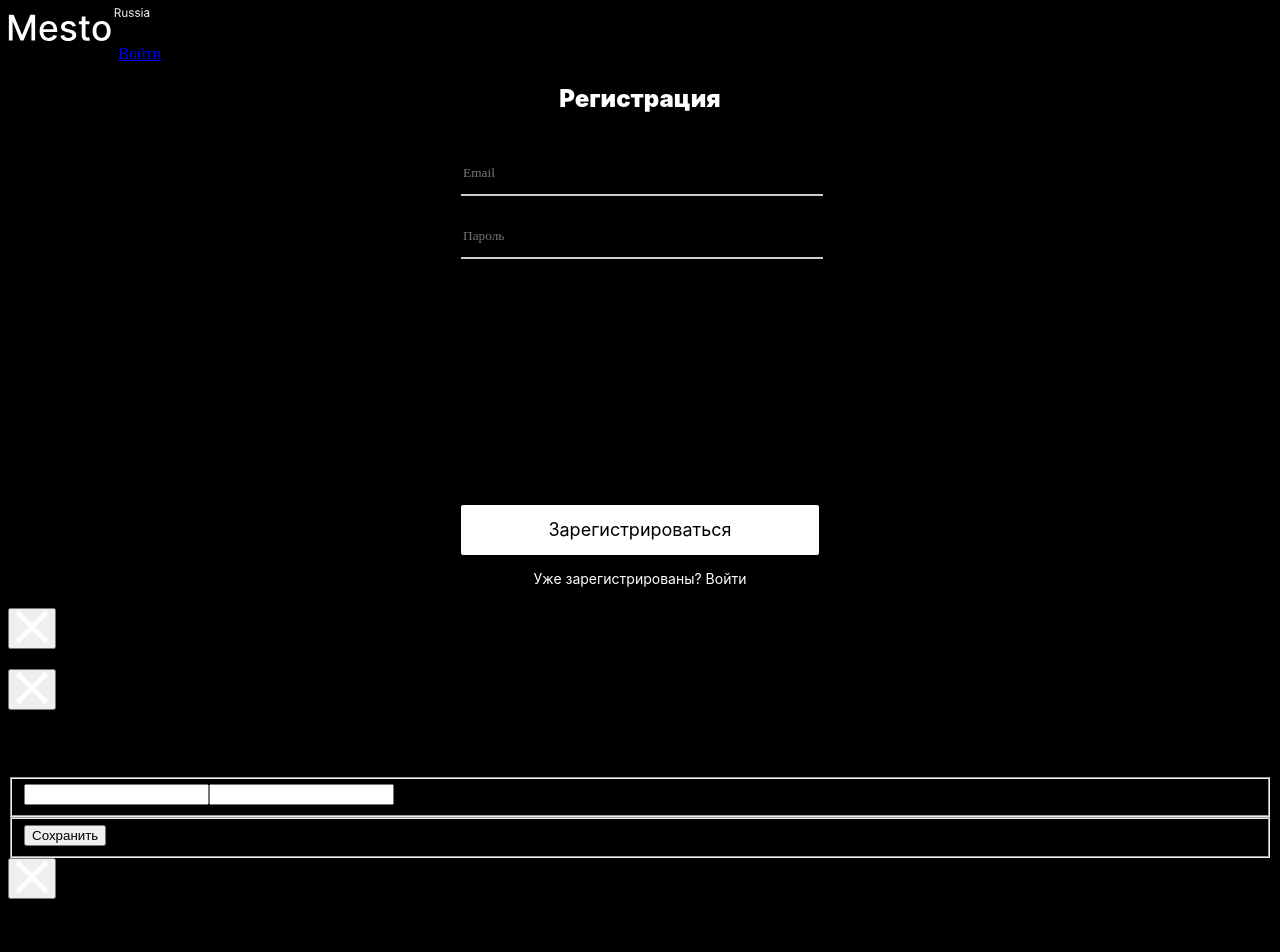
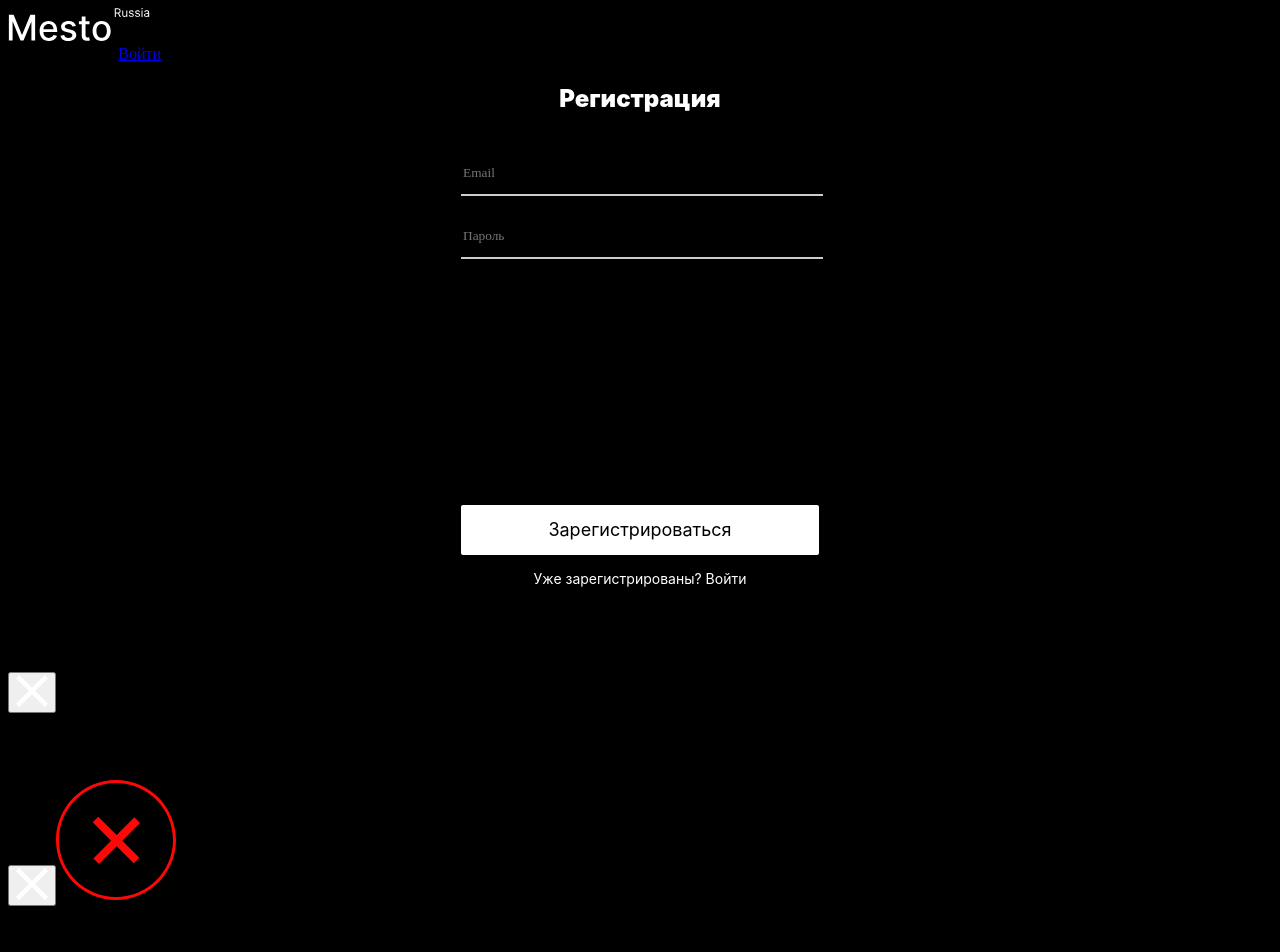
Before and after one commit to arman1231/react-mesto-auth, a React (Create React App) app: page /sign-up in a window 1280 px wide. Shown: the top 952 px of the page. Built offline with nearby package versions, Linux system fonts and the light colour scheme; no server answers.

Commit message:
add Tooltip component

```diff
--- /dev/null
+++ b/src/blocks/modal/__tooltip-heading/modal__tooltip-heading.css
@@ -0,0 +1,9 @@
+.modal__tooltip-heading {
+  font-family: "Inter";
+  font-style: normal;
+  font-weight: 900;
+  font-size: 24px;
+  line-height: 29px;
+  text-align: center;
+  color: #000000;
+}
--- /dev/null
+++ b/src/blocks/modal/__tooltip-img/modal__tooltip-img.css
@@ -0,0 +1,6 @@
+.modal__tooltip-img {
+  display: block;
+  margin: 24px auto 12px auto;
+  width: 120px;
+  height: 120px;
+}
--- a/src/components/InfoTooltip.js
+++ b/src/components/InfoTooltip.js
@@ -1,9 +1,10 @@
 import React from 'react'
 import closeSvg from "../images/close.svg";
-import resOk from "../images/resOk.svg"
-import resErr from "../images/resErr.svg"
 
 export default function InfoTooltip({title, src, isOpen, onClose}) {
+    function handleClick() {
+        onClose();
+    }
   return (
     <div className={`modal ${isOpen ? 'modal_opened' : ""}`}>
       <div className="modal__container">
@@ -12,10 +13,11 @@ export default function InfoTooltip({title, src, isOpen, onClose}) {
             className="modal__close-icon"
             src={closeSvg}
             alt="кнопка закрыть"
+            onClick={handleClick}
           />
         </button>
-        <img src={src} alt={title} />
-        <h2 className="modal__heading">{title}</h2>
+        <img className='modal__tooltip-img' src={src} alt={title} />
+        <h2 className="modal__tooltip-heading">{title}</h2>
       </div>
     </div>
   )
--- a/src/components/Register.js
+++ b/src/components/Register.js
@@ -3,11 +3,17 @@ import { Link, useHistory } from "react-router-dom";
 import * as userAuth from "../utils/userAuth";
 import InfoTooltip from "./InfoTooltip";
 
+import resOk from "../images/resOk.svg"
+import resErr from "../images/resErr.svg"
+
+
 export default function Register() {
   const [email, setEmail] = React.useState("");
   const [password, setPassword] = React.useState("");
   const history = useHistory();
-  const [isOpen, setIsOpen] = React.useState(true);
+  const [isSuccessTooltipOpen, setIsSuccessTooltipOpen] = React.useState(false);
+  const [isErrorTooltipOpen, setIsErrorTooltipOpen] = React.useState(false)
+
 
   function handleChangeEmail(e) {
     setEmail(e.target.value);
@@ -20,11 +26,16 @@ export default function Register() {
     userAuth.register(email, password).then((res) => {
       console.log(res);
       if (res) {
-        history.push("/sign-in");
+        setIsSuccessTooltipOpen(true)
+
       } else {
+        setIsErrorTooltipOpen(true)
         console.log("Что-то пошло не так!");
       }
     });
+  }
+  function handleOnClose() {
+    history.push("/sign-in");
   }
   return (
     <>
@@ -79,7 +90,8 @@ export default function Register() {
           </span>
         </section>
       </div>
-      <InfoTooltip isOpen={isOpen} />
+      <InfoTooltip isOpen={isSuccessTooltipOpen} src={resOk} title={'Вы успешно зарегистрировались!'} onClose={handleOnClose}/>
+      <InfoTooltip isOpen={isErrorTooltipOpen} src={resErr} title={'Что-то пошло не так! Попробуйте ещё раз.'} onClose={() => setIsErrorTooltipOpen(false)}/>
     </>
   );
 }
--- a/src/index.css
+++ b/src/index.css
@@ -2,7 +2,8 @@ body {
   background-color: black;
 }
 .page_sign {
-  margin: 21px auto;
+  margin: 0 auto;
+  padding-top: 21px;
   width: 358px;
 }
 .sign {
@@ -133,6 +134,8 @@ body {
 @import url(./blocks/modal/__user-data/modal__user-data.css);
 @import url(./blocks/modal/__handlers/modal__handlers.css);
 @import url(./blocks/modal/__input-error/_active/modal__input-error_active.css);
+@import url(./blocks/modal/__tooltip-heading/modal__tooltip-heading.css);
+@import url(./blocks/modal/__tooltip-img/modal__tooltip-img.css);
 @import url(./blocks/image-modal/image-modal.css);
 @import url(./blocks/image-modal/__img/image-modal__img.css);
 @import url(./blocks/image-modal/_opened/image-modal_opened.css);
```
